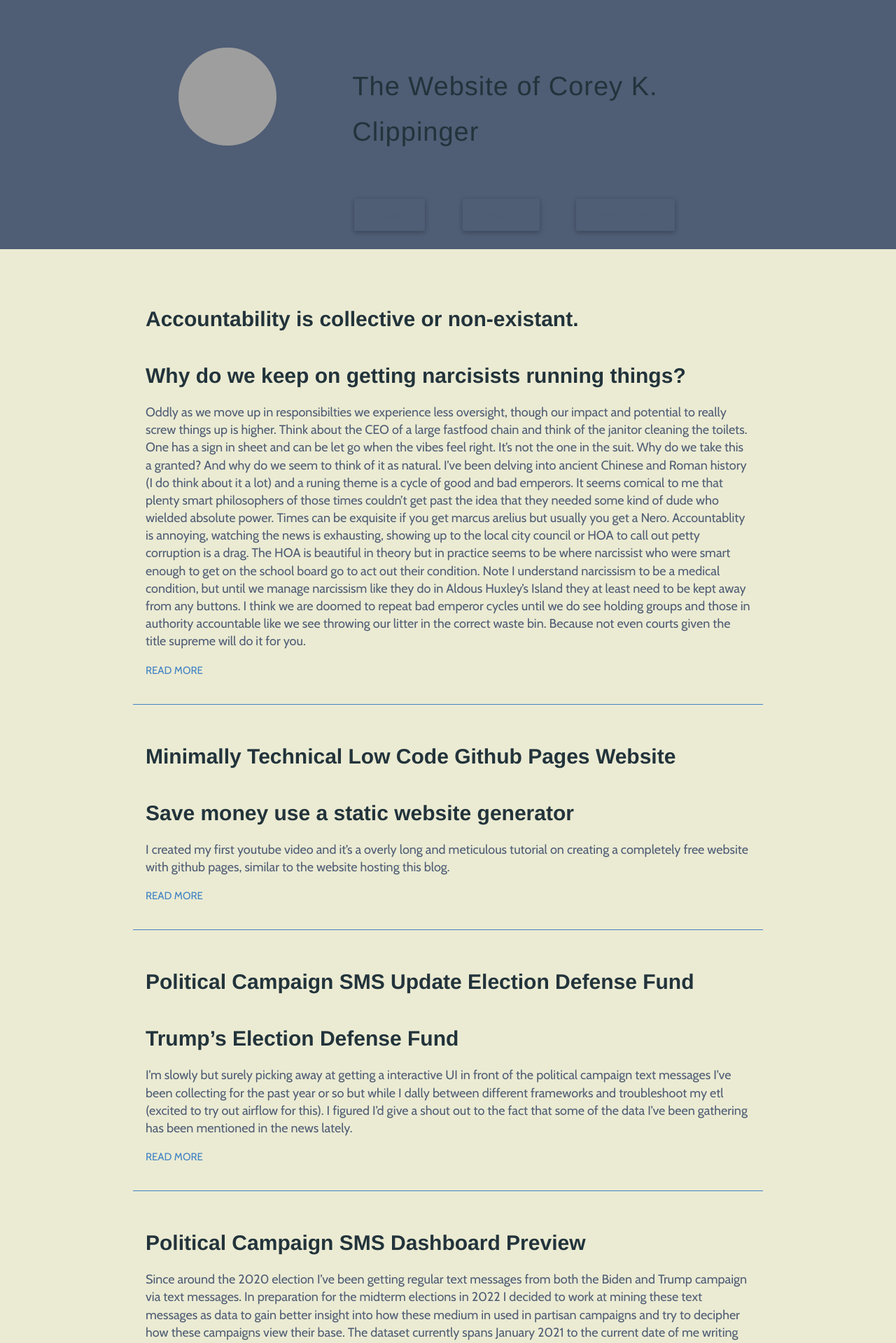
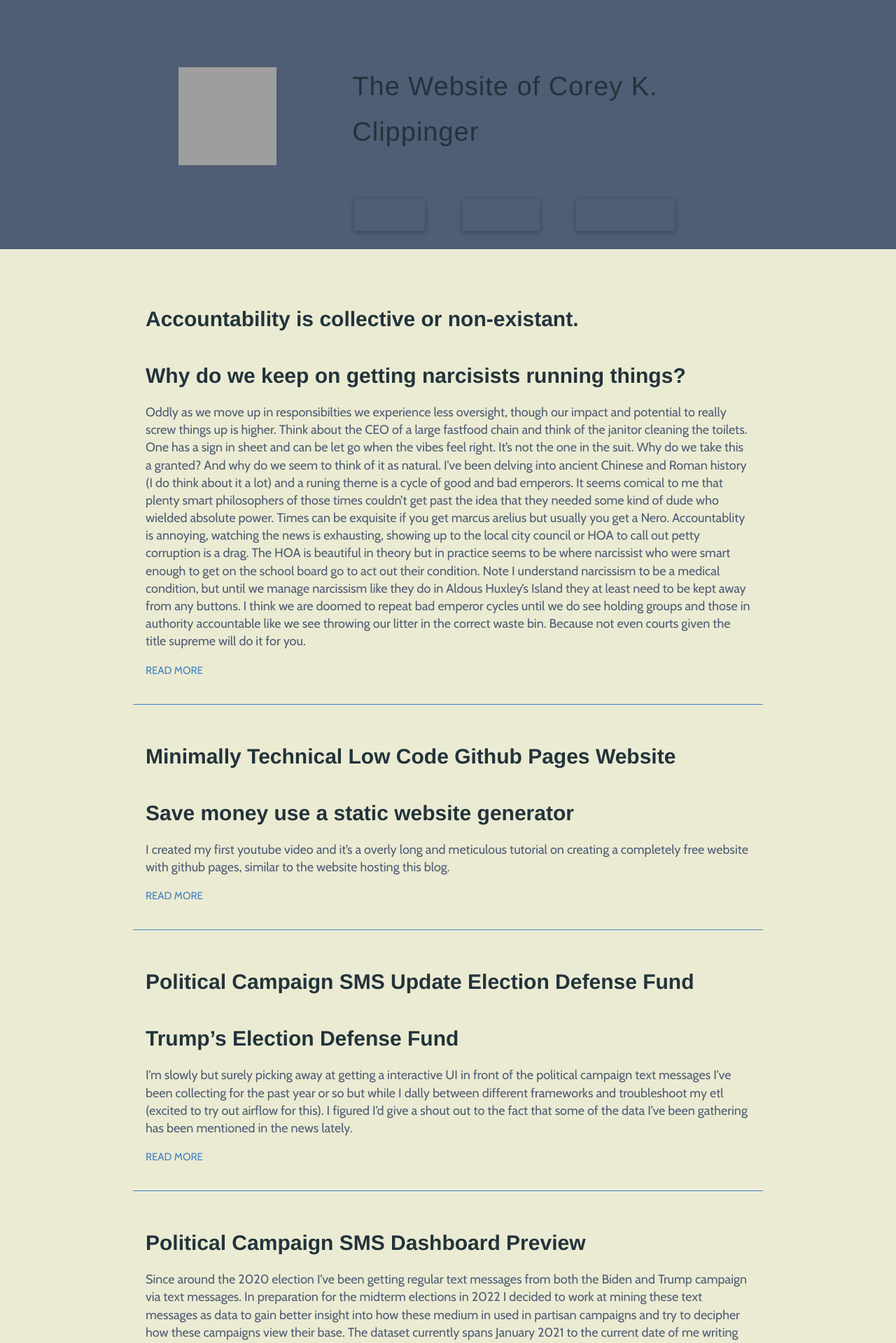
Before and after one commit to coreyclip/coreyclip.github.io, a Jekyll site: the page built from index.html, in a window 1280 px wide. Shown: the top 1919 px of the page at 70% size. Built offline with Jekyll 4.4.1, drawn with Linux system fonts in a browser that asks for light colours; nearby versions of some CDN libraries; some web fonts are replaced; grey boxes are pictures that could not be loaded.

Commit message:
update profile pic style

```diff
--- a/_layouts/default.html
+++ b/_layouts/default.html
@@ -29,7 +29,9 @@
                 <header class="masthead clearfix">
                     <div class='row'>
                         <div class='col-md-4 col-sm-10 site-avatar-col'>
-                            <a href="{{ site.baseurl }}/" class="site-avatar mt-5"><img class='rounded-circle' src="https://github.com/coreyclip.png" /></a>
+                            <a href="{{ site.baseurl }}/" class="site-avatar mt-5">
+                                <img class='modal-dialog outer-border' src="https://github.com/coreyclip.png"/>
+                            </a>
                         </div>
                         <div class='col-md-8 col-sm-10 headline-col'>
                             <div class='row'>
```
